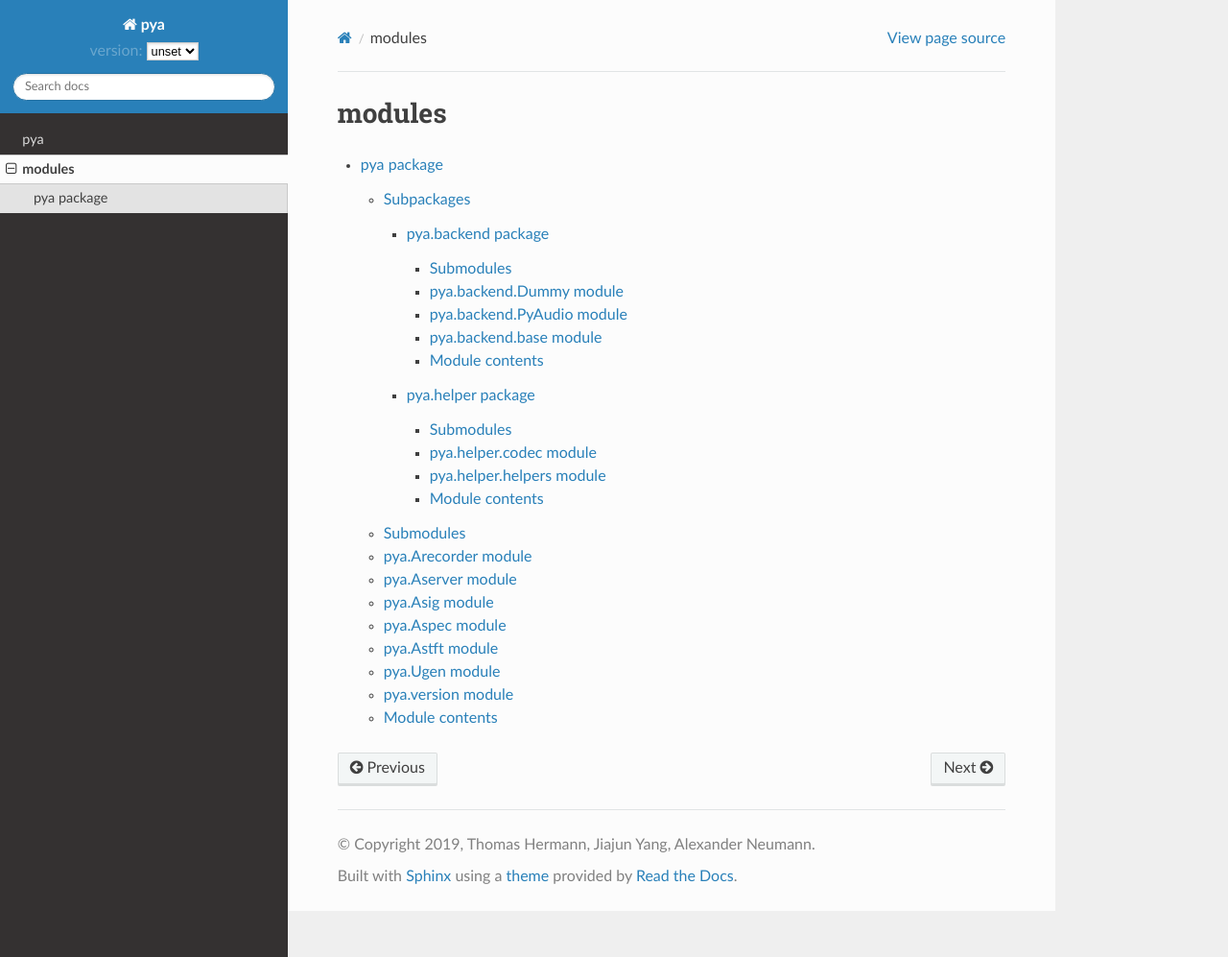
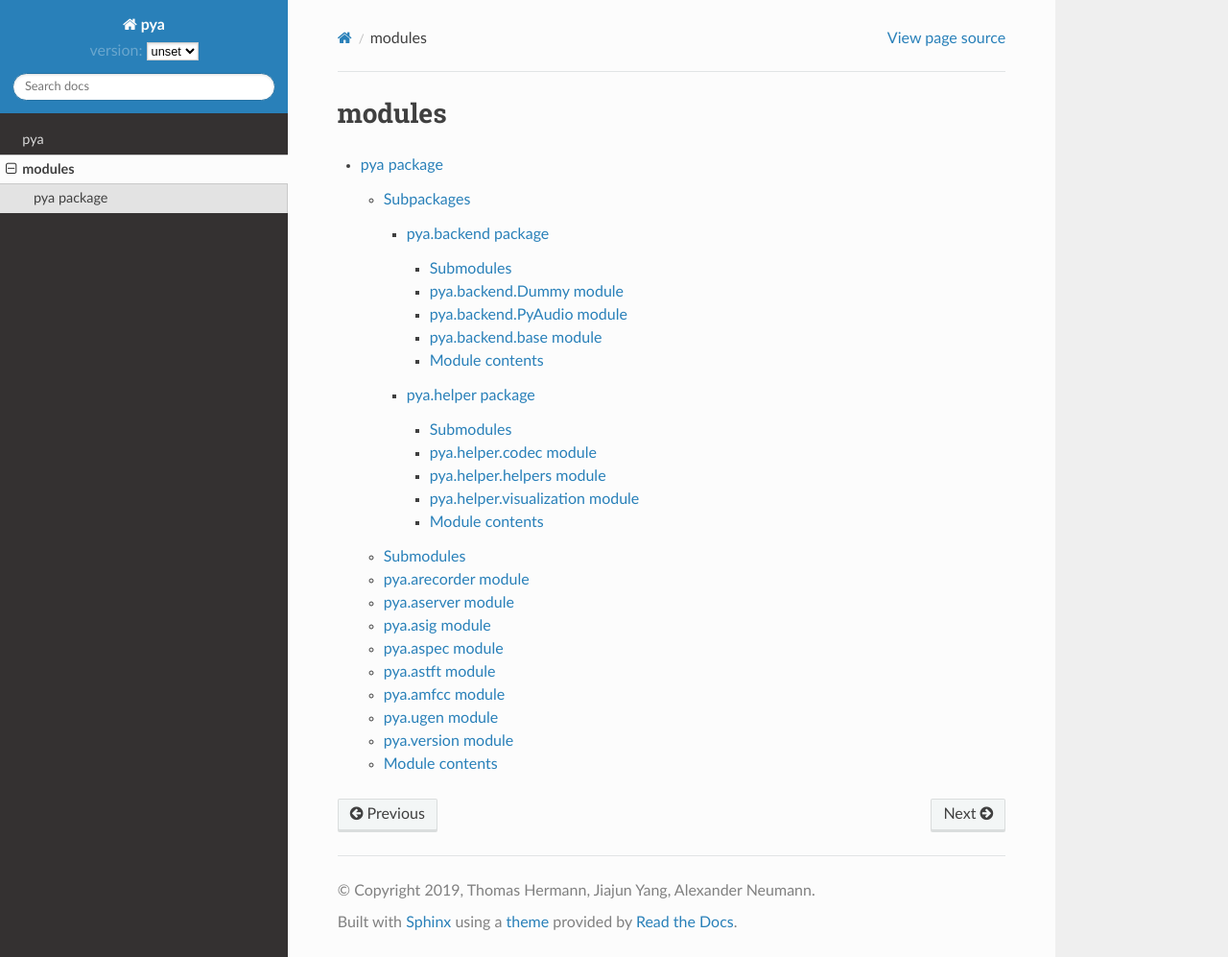
Before and after one commit to interactive-sonification/pya, a Sphinx documentation site: the page built from docs/modules.rst, in a window 1280 px wide and 997 px high. Shown: the whole window at 96% size. Built offline with Sphinx 7.4.7 and the Read the Docs theme 2.0.0, drawn with Linux system fonts in a browser that asks for light colours.

Commit message:
update doctree. add amfcc, and visualization

```diff
--- a/docs/pya.helper.rst
+++ b/docs/pya.helper.rst
@@ -20,6 +20,13 @@ pya.helper.helpers module
    :undoc-members:
    :show-inheritance:
 
+pya.helper.visualization module
+-------------------------
+
+.. automodule:: pya.helper.visualization
+   :members:
+   :undoc-members:
+   :show-inheritance:
 
 Module contents
 ---------------
--- a/docs/pya.rst
+++ b/docs/pya.rst
@@ -12,50 +12,58 @@ Subpackages
 Submodules
 ----------
 
-pya.Arecorder module
+pya.arecorder module
 --------------------
 
-.. automodule:: pya.Arecorder
+.. automodule:: pya.arecorder
    :members:
    :undoc-members:
    :show-inheritance:
 
-pya.Aserver module
+pya.aserver module
 ------------------
 
-.. automodule:: pya.Aserver
+.. automodule:: pya.aserver
    :members:
    :undoc-members:
    :show-inheritance:
 
-pya.Asig module
+pya.asig module
 ---------------
 
-.. automodule:: pya.Asig
+.. automodule:: pya.asig
    :members:
    :undoc-members:
    :show-inheritance:
 
-pya.Aspec module
+pya.aspec module
 ----------------
 
-.. automodule:: pya.Aspec
+.. automodule:: pya.aspec
    :members:
    :undoc-members:
    :show-inheritance:
 
-pya.Astft module
+pya.astft module
 ----------------
 
-.. automodule:: pya.Astft
+.. automodule:: pya.astft
    :members:
    :undoc-members:
    :show-inheritance:
 
-pya.Ugen module
+pya.amfcc module
+----------------
+
+.. automodule:: pya.amfcc
+   :members:
+   :undoc-members:
+   :show-inheritance:
+
+pya.ugen module
 ---------------
 
-.. automodule:: pya.Ugen
+.. automodule:: pya.ugen
    :members:
    :undoc-members:
    :show-inheritance:
```
